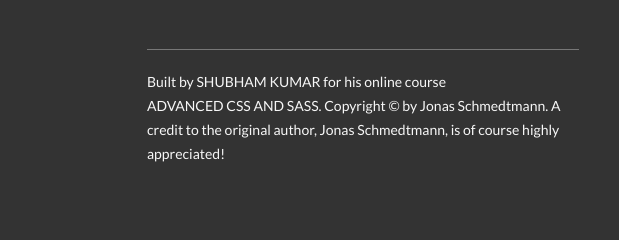
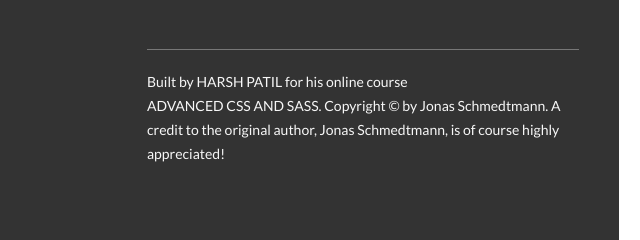
Before and after one commit to PatilHarshh/Natour-master, a website: page index.html in a window 1280 px wide. Shown: the part 5836-6076 px from the top of the page, 631-1271 px from the left. Drawn offline with Linux system fonts and the light colour scheme.

Commit message:
Update index.html
Change

```diff
--- a/index.html
+++ b/index.html
@@ -390,7 +390,7 @@
                 </div>
                 <div class="col-1-of-2">
                     <p class="footer__copyright">
-                        Built by <a href="#" class="footer__link">Shubham Kumar</a> for his online course <a href="#" class="footer__link">Advanced CSS and Sass</a>.
+                        Built by <a href="#" class="footer__link">Harsh Patil</a> for his online course <a href="#" class="footer__link">Advanced CSS and Sass</a>.
                         Copyright &copy; by Jonas Schmedtmann. A credit to the original author, Jonas Schmedtmann, is of course highly appreciated!
                     </p>
                 </div>
```
